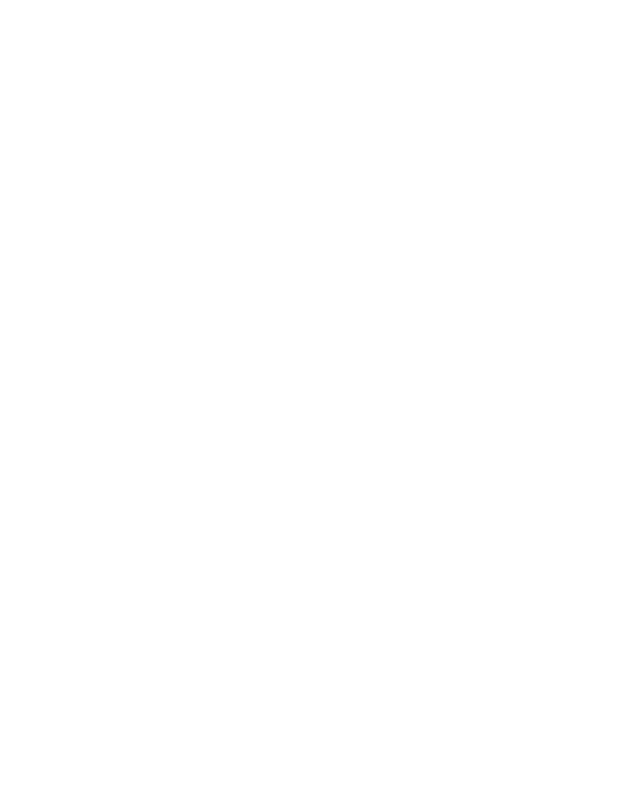
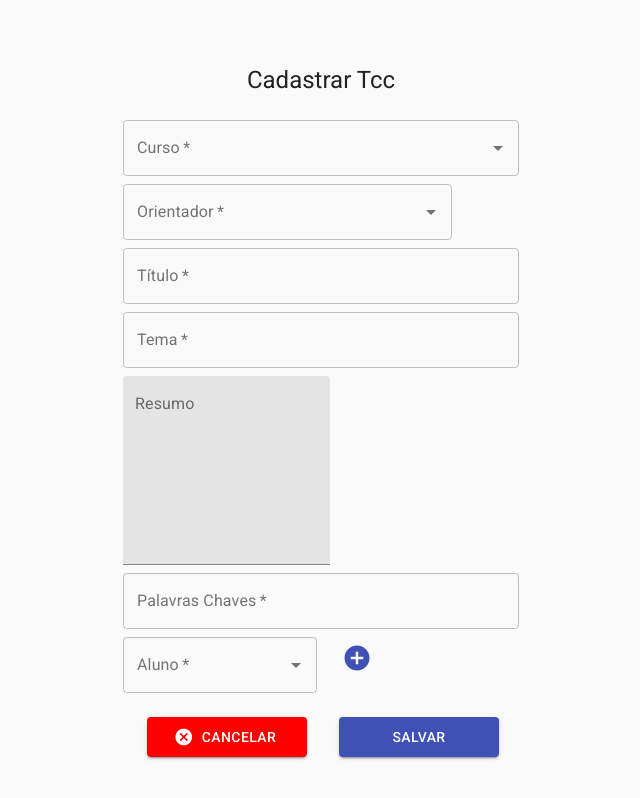
Before and after one commit to luizgflopes/Sistema-de-Gerenciamento-e-Controle-de-TCC, a React (Create React App) app: page /CadastrarTcc in a window 1280 px wide. Shown: the whole page, without its empty margins (319-959 px from the left). Built offline with nearby package versions, Linux system fonts and the light colour scheme.

Commit message:
Adicionando a pagina 'CadastrarTCC'

```diff
--- a/src/index.js
+++ b/src/index.js
@@ -9,7 +9,8 @@
 import NovoCurso from './pages/NovoCurso';
 import EditarCurso from './pages/EditarCurso';
 import PesquisarCurso from './pages/PesquisarCurso';
-import CronogramaPage from './pages/Cronograma-page'
+import CronogramaPage from './pages/Cronograma-page';
+import CadastrarTcc from './pages/CadastrarTcc';
 
 ReactDOM.render(
   <React.StrictMode>
@@ -41,6 +42,9 @@
         </Route>
         <Route path="/home">
         </Route>
+        <Route path="/CadastrarTcc">
+          <CadastrarTcc/>
+        </Route>
       </Switch>
     </Router>
   </React.StrictMode>,
--- /dev/null
+++ b/src/pages/CadastrarTcc.js
@@ -0,0 +1,189 @@
+import React from "react";
+import Button from "@material-ui/core/Button";
+import CssBaseline from "@material-ui/core/CssBaseline";
+import TextField from "@material-ui/core/TextField";
+import Typography from "@material-ui/core/Typography";
+import { makeStyles } from "@material-ui/core/styles";
+import Container from "@material-ui/core/Container";
+import { useHistory, Link } from "react-router-dom";
+import Grid from "@material-ui/core/Grid";
+import { useState } from "react";
+import Autocomplete from '@material-ui/lab/Autocomplete';
+import Icon from '@material-ui/core/Icon';
+import TextareaAutosize from '@material-ui/core/TextareaAutosize';
+
+
+const useStyles = makeStyles((theme) => ({
+  configuracaopagina: {
+    marginTop: theme.spacing(8),
+    display: "flex",
+    flexDirection: "column",
+    alignItems: "center",
+  },
+  icone: {
+    margin: theme.spacing(1),
+    backgroundColor: theme.palette.secondary.main,
+    height: theme.spacing(10),
+    width: theme.spacing(10),
+  },
+  formulario: {
+    width: "100%", // Fix IE 11 issue.
+    marginTop: theme.spacing(3),
+  },
+  botaosalvar: {
+    margin: theme.spacing(1),
+    width: theme.spacing(20),
+    height: theme.spacing(5),
+    margintop: theme.spacing(20)
+  },
+  botaocancelar: {
+    margin: theme.spacing(3),
+    width: theme.spacing(20),
+    height: theme.spacing(5),
+    margintop: theme.spacing(20)
+  },
+}));
+
+export default function CadastrarTcc() {
+  const cursos = ["Sistema de Informação", "Análise e Desenvolvimento de Sistemas", "Ciências da Computação"]
+  const orientador = ["Rafaela", "Iremar", "Ruy", "Tarley", "Mônica"]
+  const aluno = ["Iago", "Bruno", "Izabela", "Inara", "Matheus"]
+  const add = useState({
+
+  })
+  const classes = useStyles();
+  const [formulario, setformulario] = useState({
+    titulo: null,
+    tema: null,
+    resumo: null,
+    palavraChave: null
+  });
+
+  return (
+    <Container component="main" maxWidth="xs">
+      <CssBaseline />
+      <div className={classes.configuracaopagina}>
+        <Typography component="h1" variant="h5">
+          Cadastrar Tcc
+        </Typography>
+        <form className={classes.formulario} >
+        <Grid container spacing={1}>
+            <Grid item xs={12}>
+              <Autocomplete
+                id="curso"
+                value={formulario.curso}
+                name="curso"
+                autoComplete="curso"
+                fullWidth
+                options={cursos}
+                getOptionLabel={(option) => option}
+                renderInput={(params) => <TextField {...params} label="Curso" variant="outlined" required />}
+              />
+            </Grid>
+
+            <Grid item xs={10}>
+              <Autocomplete
+                id="orientador"
+                name="Orientador"
+                value={formulario.orientador}
+                autoComplete="Orientador"
+                fullWidth
+                options={orientador}
+                getOptionLabel={(option) => option}
+                renderInput={(params) => <TextField {...params} label="Orientador" variant="outlined" required />}
+              />
+            </Grid>
+
+            <Grid item xs={12}>
+              <TextField
+                variant="outlined"
+                value={formulario.titulo}
+                required
+                fullWidth
+                id="Título"
+                label="Título"
+                name="Título"
+                autoComplete="Título"
+              />
+            </Grid>
+            <Grid item xs={12}>
+              <TextField
+                variant="outlined"
+                required
+                value={formulario.tema}
+                fullWidth
+                name="Tema"
+                label="Tema"
+                id="Tema"
+              />
+            </Grid>
+            <Grid item xs={12}>
+            <TextField
+            className="resumo"
+            value={formulario.resumo}
+          id="filled-multiline-static"
+          label="Resumo"
+          multiline
+          rows={8}
+          color="white"
+          variant="filled"
+        />
+            </Grid>
+
+            <Grid item xs={12}>
+              <TextField
+                variant="outlined"
+                value={formulario.palavraChave}
+                required
+                fullWidth
+                name="Palavras Chaves"
+                label="Palavras Chaves"
+                type="label"
+
+
+              />
+            </Grid>
+            <Grid item xs={12} sm={6}>
+
+              <Autocomplete
+                 id="aluno"
+                 name="Aluno"
+                 autoComplete="Aluno"
+                 value={formulario.aluno}
+                 fullWidth
+                 options={aluno}
+                 getOptionLabel={(option) => option}
+                 renderInput={(params) => <TextField {...params} label="Aluno" variant="outlined" required />}
+               />
+               </Grid>
+               <Grid item xs={12} sm={6}>
+                <Button
+                color = "primary"
+                className={classes.add}
+                                             >
+                    <Icon style={{ fontSize: 30 }}>add_circle</Icon>
+                </Button>
+                </Grid>
+          </Grid>
+          <Button
+              variant="contained"
+              style={{ backgroundColor: 'red', color: 'white' }}
+              className={classes.botaocancelar}
+              startIcon={<Icon>cancel</Icon>}
+            >
+              Cancelar
+            </Button>
+          <Button
+            type="botaosalvar"
+            fullWidth
+            variant="contained"
+            color="primary"
+            className={classes.botaosalvar}
+            >
+            Salvar
+          </Button>
+        </form>
+      </div>
+    </Container>
+  );
+}
```
Also changed, not shown: src/index.css (line endings or trailing spaces).
